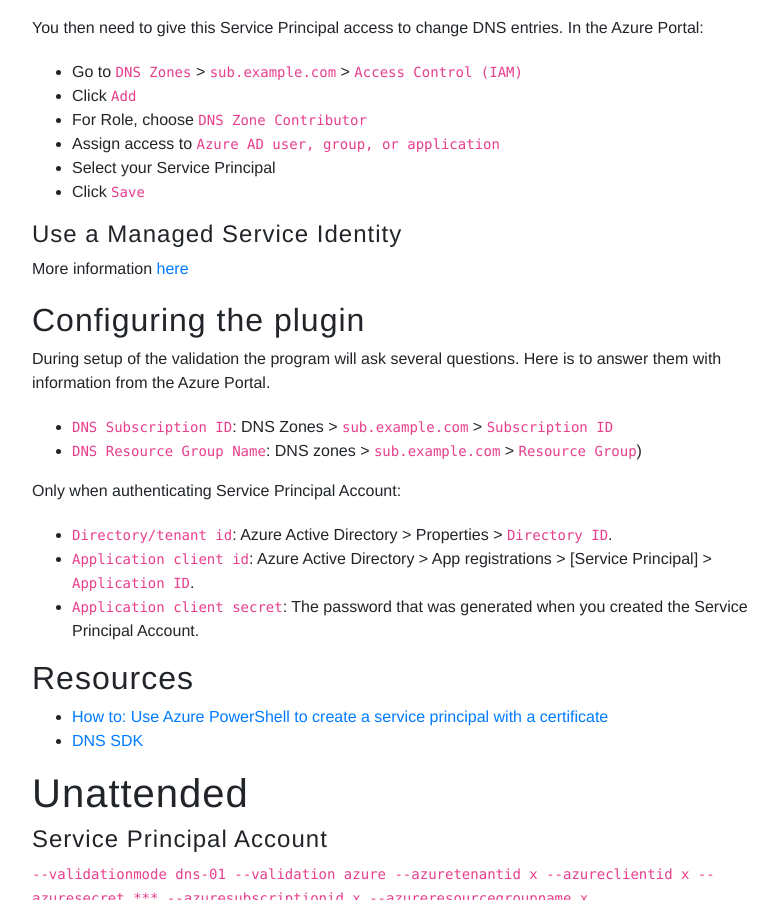
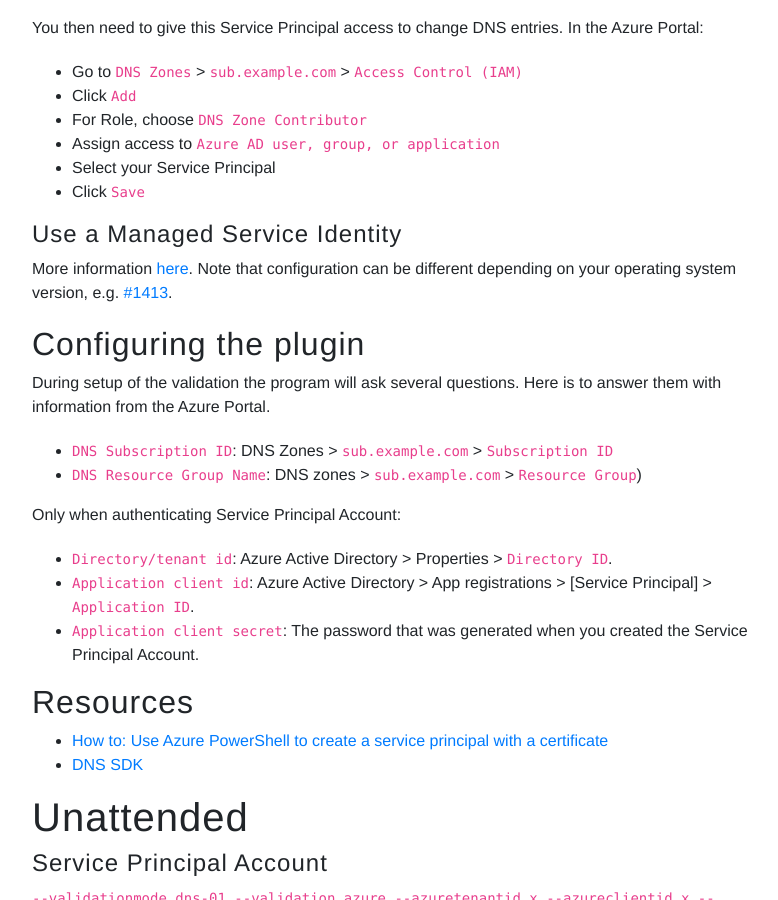
Before and after one commit to win-acme/win-acme.github.io, a Jekyll site: the page built from reference/plugins/validation/dns/azure.md, in a window 1280 px wide and 900 px high, scrolled down 1015 px. Shown: the whole window, without its empty margins (433-1211 px from the left). Built offline with Jekyll 4.4.1, drawn with Linux system fonts in a browser that asks for light colours; our own code applies the rules of GitHub Pages for plain Markdown files.

Commit message:
Update azure.md

```diff
--- a/reference/plugins/validation/dns/azure.md
+++ b/reference/plugins/validation/dns/azure.md
@@ -26,7 +26,7 @@ You then need to give this Service Principal access to change DNS entries. In th
 * Click `Save`
 
 #### Use a Managed Service Identity
-More information [here](https://docs.microsoft.com/en-us/azure/active-directory/managed-identities-azure-resources/overview)
+More information [here](https://docs.microsoft.com/en-us/azure/active-directory/managed-identities-azure-resources/overview). Note that configuration can be different depending on your operating system version, e.g. [#1413](https://github.com/win-acme/win-acme/issues/1413).
 
 ### Configuring the plugin
 During setup of the validation the program will ask several questions.
```
